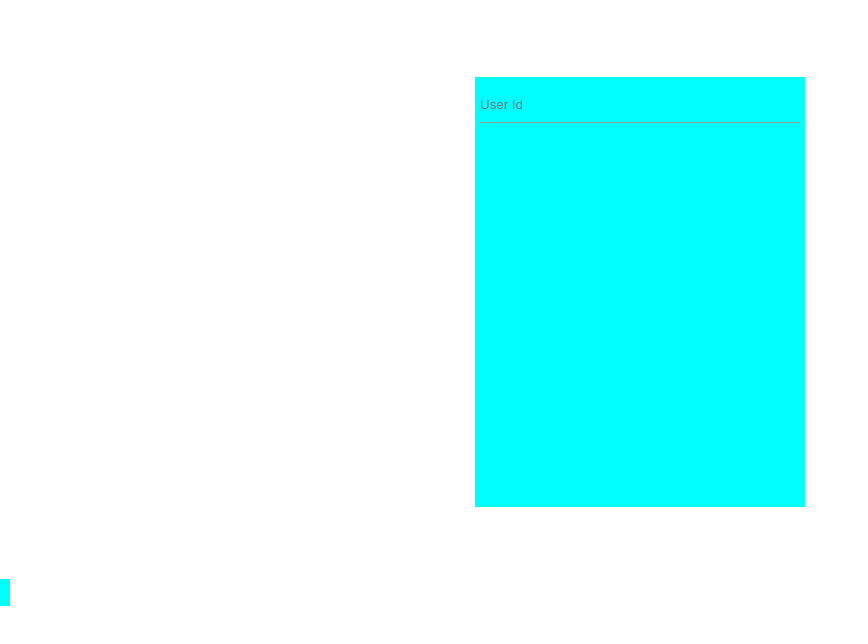
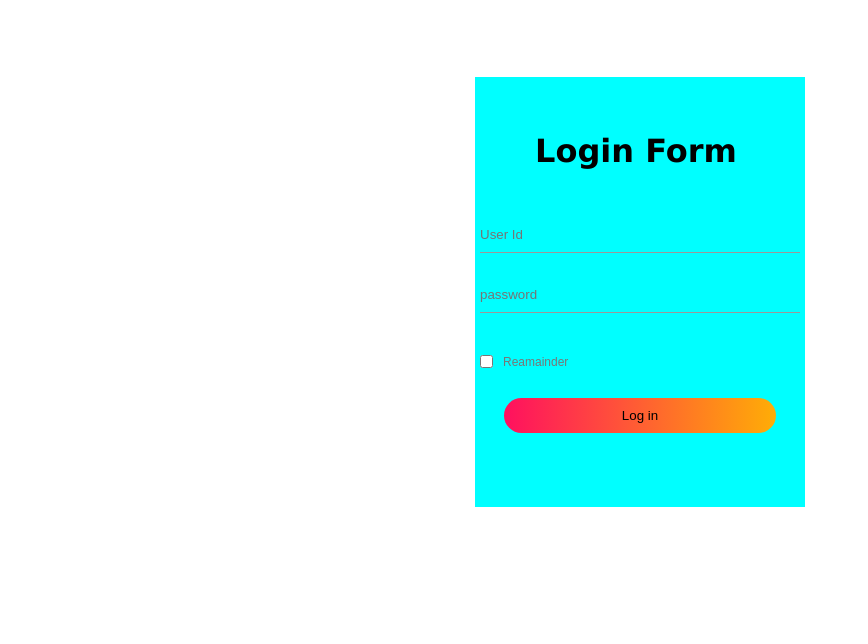
Before and after one commit to skg21/learn-js, a plain HTML site: page loginForm.js/index.html in a window 1280 px wide. Shown: the whole page, without its empty margins (0-868 px from the left). Drawn offline with Linux system fonts and the light colour scheme.

Commit message:
adding loginForm

```diff
--- a/loginForm.js/index.css
+++ b/loginForm.js/index.css
@@ -1,6 +1,14 @@
 *{
     margin: 0;
     padding: 0;
+    font-family: sans-serif;
+}
+form{
+    margin-top: 50px;
+}
+h1{
+    margin: 35px 55px ;
+   font-family: 'Lucida Sans', 'Lucida Sans Regular', 'Lucida Grande', 'Lucida Sans Unicode', Geneva, Verdana, sans-serif;
 }
 .loginDiv{
     width: 320px;
@@ -14,7 +22,7 @@
 .input-field{
     width: 100%;
     padding: 10px 0;
-    margin: 5px 0;
+    margin: 12px 0;
     border-top: 0;
     border-left: 0;
     border-right: 0;
@@ -22,3 +30,27 @@
     outline: none;
     background: transparent;
 }
+.chck-box{
+    margin: 30px 10px 30px 0px;
+}
+span{
+    color: #777;
+    font-size: 12px;
+    bottom: 138px;
+    position: absolute;
+}
+button{
+    width: 85%;
+   padding: 10px 30px;
+   cursor: pointer;
+   display: block;
+   margin: auto;
+   background: linear-gradient(to right,  #ff105f,#ffad06);
+   border: 0;
+   outline: none;
+   border-radius:30px;
+
+}
+button:hover{
+   color: #000;
+}
--- a/loginForm.js/index.html
+++ b/loginForm.js/index.html
@@ -9,12 +9,6 @@
 
 <body onload="loginForm()">
     <div id="main-div">
-        <div class="loginDiv">
-            <form action="#">
-                <input type="text" class="input-field" placeholder="User Id" required>
-
-            </form>
-        </div>
     </div>
 </body>
 
--- a/loginForm.js/index.js
+++ b/loginForm.js/index.js
@@ -5,11 +5,43 @@ function loginForm() {
 function CreatLoginForm() {
     var mainDiv = document.getElementById("main-div");
 
-    var loginDiv = document.createElement("loginDiv");
+    var loginDiv = document.createElement("div");
     loginDiv.setAttribute("class", "loginDiv");
 
+    var form = document.createElement("form");
+
+    var h1 = document.createElement("h1");
+    h1.innerText = "Login Form";
+
+    var creatInput = document.createElement("input");
+    creatInput.setAttribute("type", "text");
+    creatInput.setAttribute("class", "input-field");
+    creatInput.setAttribute("placeholder", "User Id");
+
+    var password = document.createElement("input");
+    password.setAttribute("type", "text");
+    password.setAttribute("class", "input-field");
+    password.setAttribute("placeholder", "password");
+
+    var checkbox = document.createElement("input");
+    checkbox.setAttribute("type", "checkbox");
+    checkbox.setAttribute("class", "chck-box");
+
+    var span = document.createElement("span");
+    span.innerText = "Reamainder";
+
+    var button = document.createElement("button");
+    button.setAttribute("class", "submit");
+    button.innerText = "Log in";
 
     mainDiv.appendChild(loginDiv);
+    loginDiv.appendChild(form);
+    form.appendChild(h1);
+    form.appendChild(creatInput);
+    form.appendChild(password);
+    form.appendChild(checkbox);
+    form.appendChild(span);
+    form.appendChild(button);
 
 
 
```
Also changed, not shown: 1 other file.
